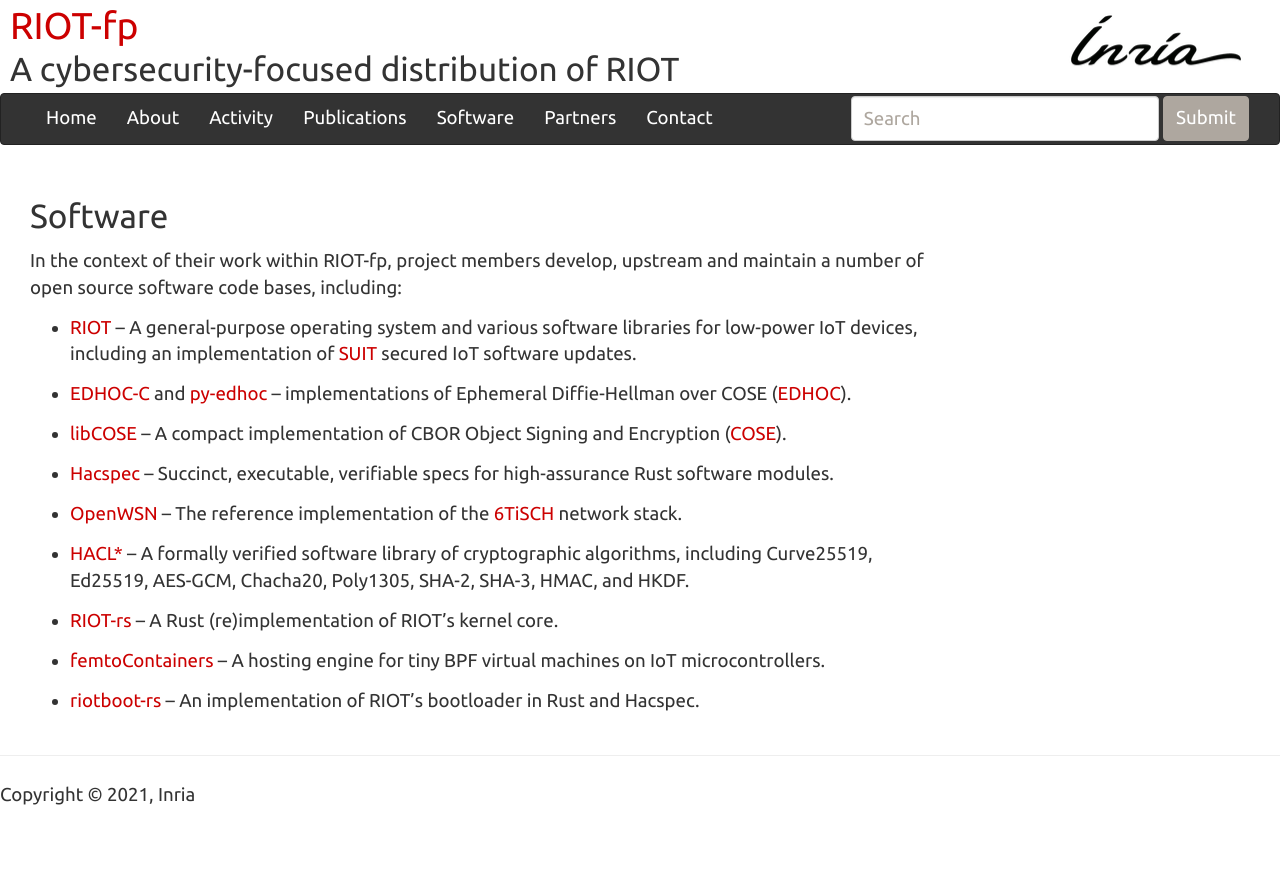
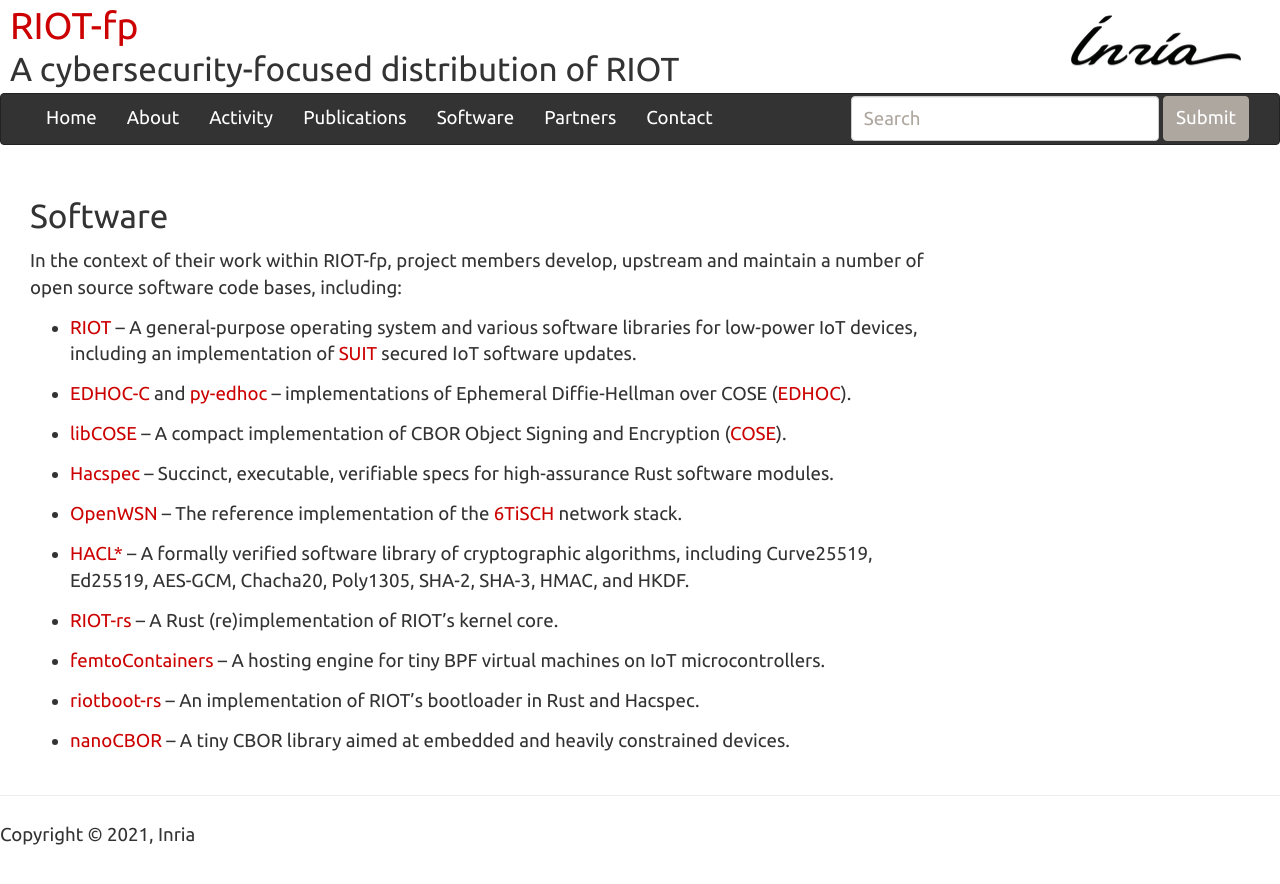
Before and after one commit to future-proof-iot/RIOT-fp, a Jekyll site: the page built from software.md, in a window 1280 px wide. Shown: the top 884 px of the page. Built offline with Jekyll 4.4.1, drawn with Linux system fonts in a browser that asks for light colours; nearby versions of some CDN libraries; our own code applies the rules of GitHub Pages for plain Markdown files.

Commit message:
added nanoCBOR in software

```diff
--- a/software.md
+++ b/software.md
@@ -19,3 +19,5 @@ In the context of their work within RIOT-fp, project members develop, upstream a
 - [femtoContainers](https://github.com/future-proof-iot/Femto-Container_tutorials) -- A hosting engine for tiny BPF virtual machines on IoT microcontrollers.
 
 - [riotboot-rs](https://github.com/future-proof-iot/riotboot-rs) -- An implementation of RIOT's bootloader in Rust and Hacspec.
+
+- [nanoCBOR](https://github.com/bergzand/NanoCBOR) -- A tiny CBOR library aimed at embedded and heavily constrained devices.
```
